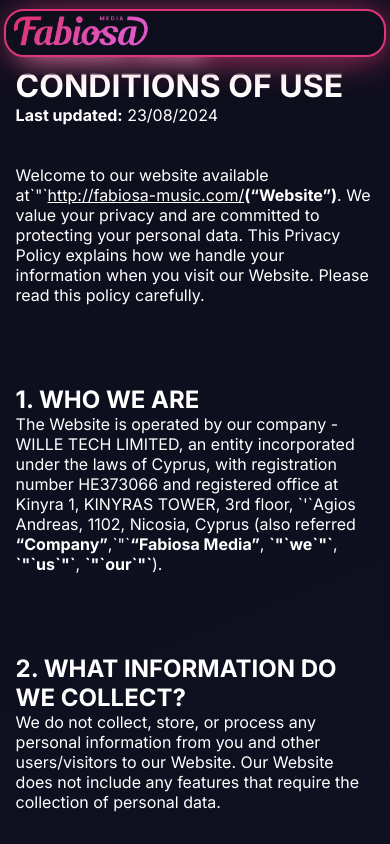
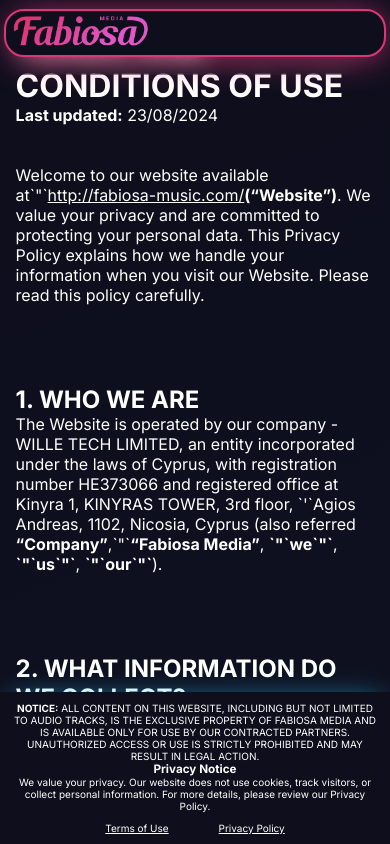
Before and after one commit to Demanick05/fabiosa-music-2, a Next.js app: page /privacy in a window 390 px wide. Shown: the top 844 px of the page. Built offline with nearby package versions, Linux system fonts and the light colour scheme.

Commit message:
Discalimer adjustment

```diff
--- a/src/app/components/cookieBanner/banner.module.scss
+++ b/src/app/components/cookieBanner/banner.module.scss
@@ -1,5 +1,5 @@
 .banner {
-  height: 15vh;
+  height: 12vh;
   margin-top: 50px;
   width: 100%;
   background-color: #0e0e1c;
@@ -8,7 +8,9 @@
   text-align: center;
   z-index: 1000;
   box-shadow: 1px 0px 28px -11px rgb(36, 184, 235);
-  position: relative;
+  position: fixed;
+  bottom: 0;
+  font-size: 11px;
 }
 
 .button {
@@ -38,6 +40,7 @@
 @media only screen and (max-width: 768px) {
   .banner {
     height: fit-content;
+    font-size: 10px;
   }
 
   .button {
--- a/src/app/components/waveform/audiolist.module.scss
+++ b/src/app/components/waveform/audiolist.module.scss
@@ -5,6 +5,7 @@
   gap: 10px;
   justify-content: space-around;
   width: 80%;
+  padding-bottom: 6%;
 
   .audio_record_wrapper {
     width: calc(50% - 10px);
@@ -247,6 +248,7 @@
 @media only screen and (max-width: 768px) {
   .grid_view {
     width: 100%;
+    padding-bottom: 50%;
   }
 
   .audio_list {
```
Also changed, not shown: src/app/components/loader/Loader.module.scss (+19 -9 lines).
